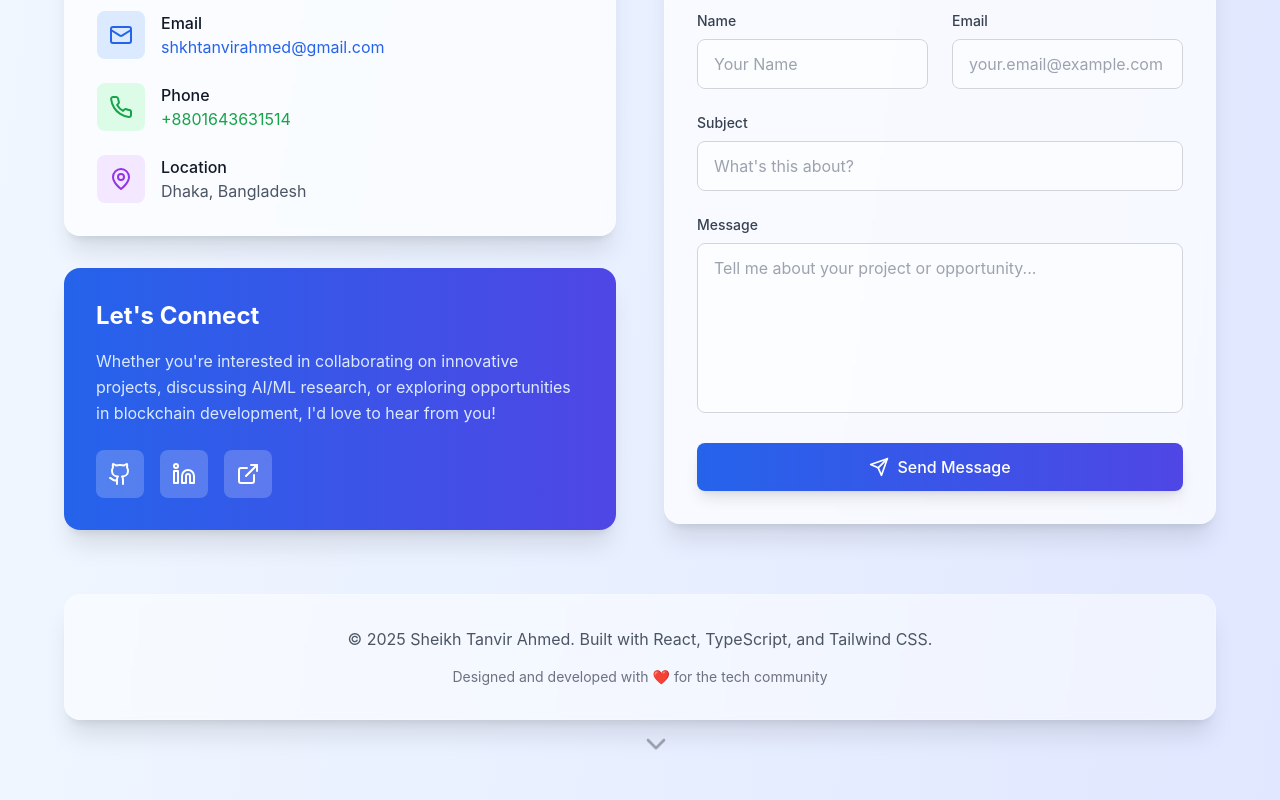
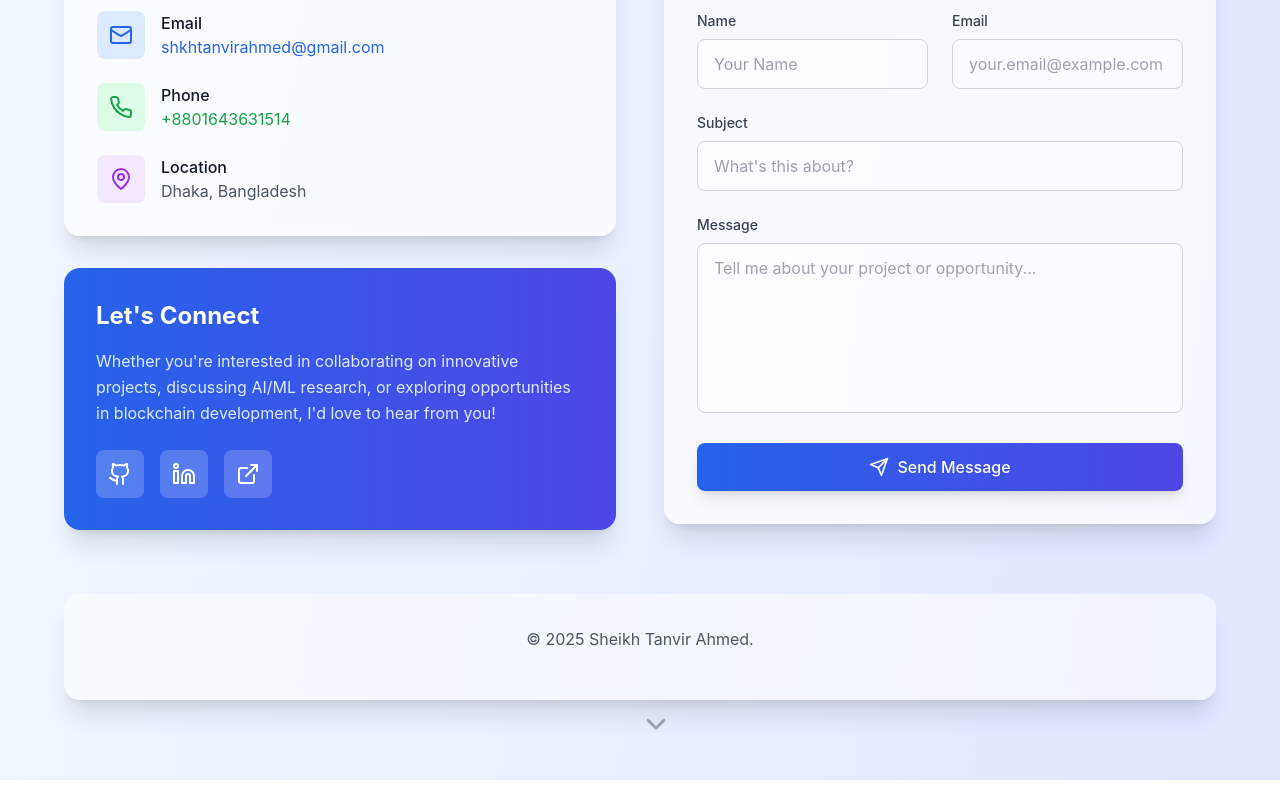
Before and after one commit to AhVir/AhVir.github.io_, a React (Vite) app: page / in a window 1280 px wide. Shown: the part 9161-9961 px from the top of the page. Built offline with nearby package versions, Linux system fonts and the light colour scheme.

Commit message:
Edited: Contact.tsx

```diff
--- a/src/components/Contact.tsx
+++ b/src/components/Contact.tsx
@@ -173,11 +173,11 @@
         <div className="mt-16 text-center">
           <div className="bg-white/50 dark:bg-slate-800/50 backdrop-blur-sm rounded-2xl p-8 shadow-xl border border-white/20 dark:border-slate-700/20">
             <p className="text-gray-600 dark:text-gray-400 mb-4">
-              © 2025 Sheikh Tanvir Ahmed. Built with React, TypeScript, and Tailwind CSS.
+              © 2025 Sheikh Tanvir Ahmed.
             </p>
-            <p className="text-sm text-gray-500 dark:text-gray-500">
+            {/* <p className="text-sm text-gray-500 dark:text-gray-500">
               Designed and developed with ❤️ for the tech community
-            </p>
+            </p> */}
           </div>
         </div>
       </div>
```
